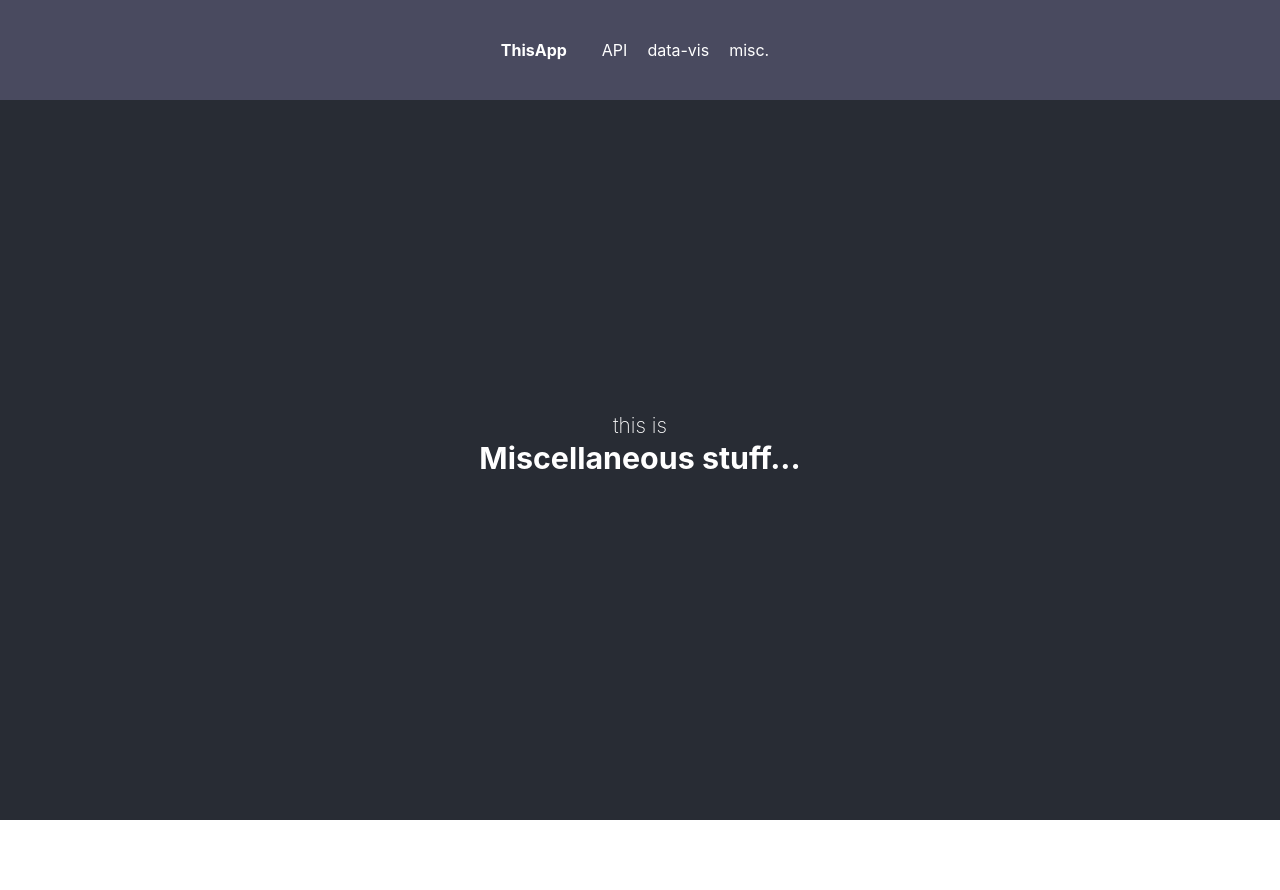
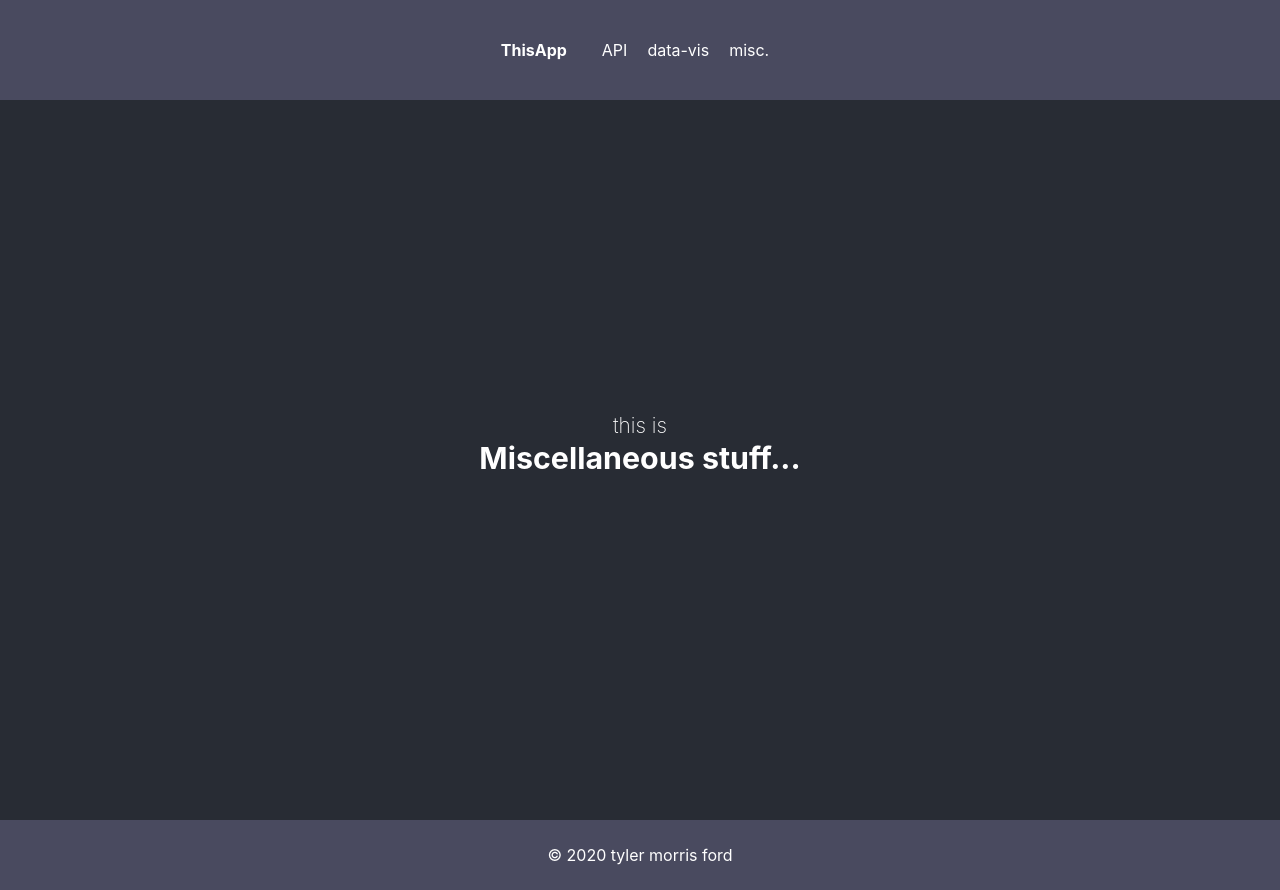
Before and after one commit to tylermorrisford/fun-app, a React (Create React App) app: page /misc in a window 1280 px wide. Before the commit the page ends 820 px from the top, so only its background shows below. Built offline with nearby package versions, Linux system fonts and the light colour scheme; no server answers.

Commit message:
build simple footer

```diff
--- a/src/App.js
+++ b/src/App.js
@@ -9,6 +9,7 @@ import Home from './components/Home';
 import APIEX from './components/APIEX';
 import DataVis from './components/DataVis';
 import Misc from './components/Misc';
+import Footer from './components/Footer';
 import './App.css';
 
 function App() {
@@ -23,7 +24,7 @@ function App() {
         <Route exact path="/misc" component={Misc} />
         {/* <Route component={NoMatch} /> */}
       </Switch>
-      {/* <Footer /> */}
+      <Footer />
       </Router>
     </div>
   );
--- /dev/null
+++ b/src/components/Footer.js
@@ -0,0 +1,32 @@
+import React from 'react';
+import styled from 'styled-components'
+import '../App.css';
+
+const Footer = () => {
+
+    const currentDate = new Date();
+    console.log(currentDate);
+
+
+    const Foot = styled.footer`
+        margin: 0;
+        width: 100%;
+        height: 70px;
+        background-color: #494A5F;
+        color: white;
+        text-align: center;
+        display: flex;
+        align-items: center;
+        justify-content: center;
+    `
+
+    return (
+        <Foot>
+            © {currentDate.getFullYear()} tyler morris ford
+        </Foot>
+
+    )
+}
+
+
+export default Footer
```
